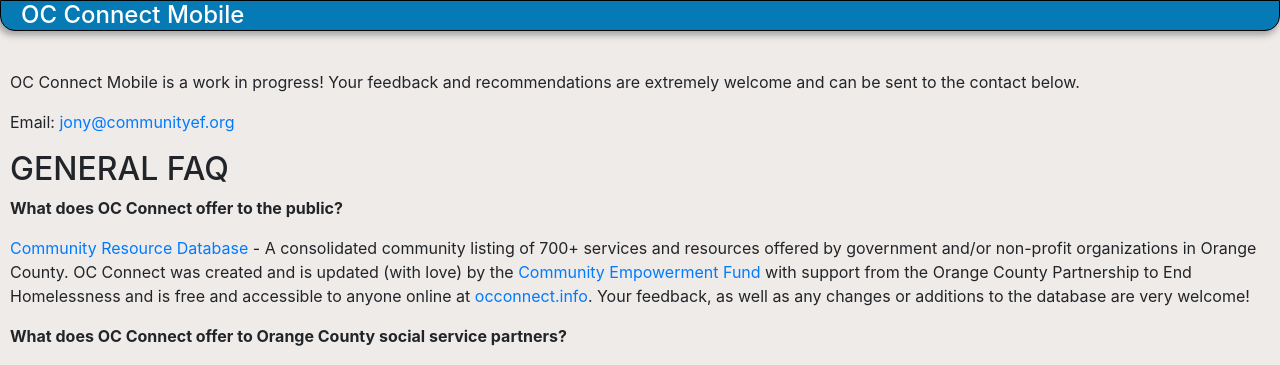
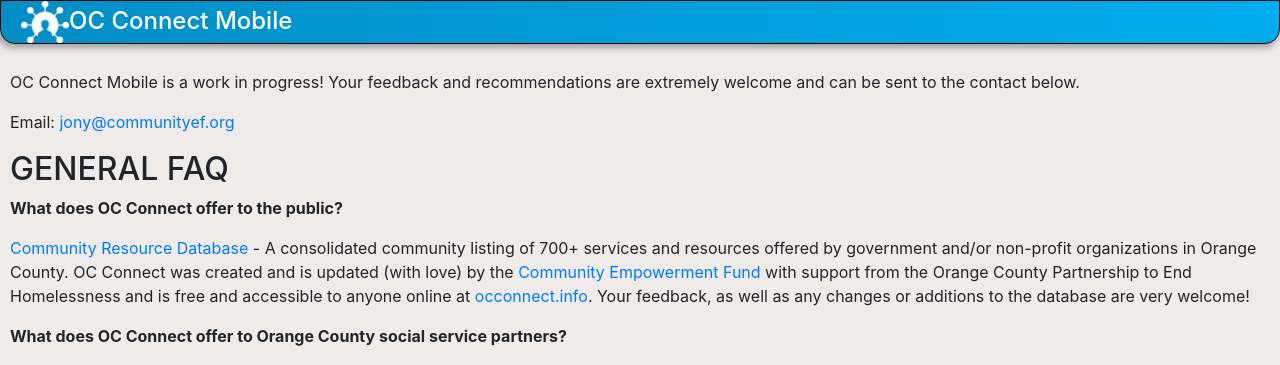
Before and after one commit to oc-connect-mobile/respond-dynamically, a Django app: page /about/ in a window 1280 px wide. Shown: the top 365 px of the page. Run offline with Django 3.2, Linux system fonts and the light colour scheme; some libraries are stand-ins or nearby versions.

Commit message:
added OC Connect logo

```diff
--- a/core/static/css/main.css
+++ b/core/static/css/main.css
@@ -67,8 +67,7 @@
 
 .banner {
     width: 100%;
-    background-color:#057AB4;
-    /* margin: 0rem .5rem 1rem .5rem; */
+    background-image: radial-gradient(circle at top right, #00adef, #038dc4);    /* margin: 0rem .5rem 1rem .5rem; */
     border-top: 1px solid black;
     border-bottom-left-radius: 15px;
     border-bottom-right-radius: 15px;
--- a/core/templates/base.html
+++ b/core/templates/base.html
@@ -28,7 +28,8 @@
 <body>
 
     <div role = "banner" class="banner" >
-        <h1><a class="mdc-typography--heading4 main-title2" href="{% url 'index' %}">OC Connect Mobile</a></h1>
+
+        <h1><a class="mdc-typography--heading4 main-title2" href="{% url 'index' %}"><img src="static/img/occonnect.png" alt="OC Connect Logo" height="42">OC Connect Mobile</a></h1>
     </div>
     <div>
     <nav>
```
Also changed, not shown: core/static/img/occonnect.png (added).
